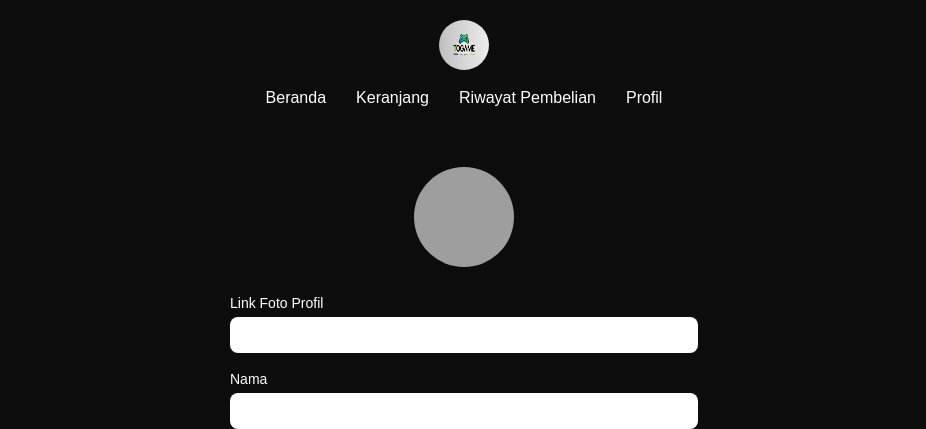
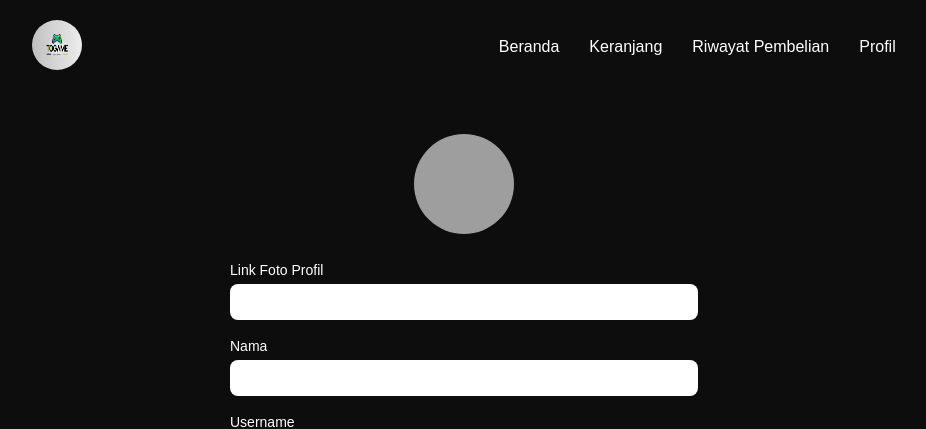
Before and after one commit to PanjiRajasa/Toko-Game-Skensa, a PHP site: page /editprofil.php in a window 1280 px wide. Shown: the top 429 px of the page, without its empty margins (176-1102 px from the left). Run offline with PHP 8.4, Linux system fonts and the light colour scheme; the visitor is signed in with stand-in values (Sample User, id 1); data that the repository does not hold is empty; grey boxes are pictures that could not be loaded.

Commit message:
memperbaiki navbar edit profil

```diff
--- a/edit-profile.css
+++ b/edit-profile.css
@@ -18,9 +18,8 @@
 
 header .container {
   display: flex;
-  flex-direction: column;
+  justify-content: space-around;
   align-items: center;
-  gap: 15px;
 }
 
 .logo img {
```
